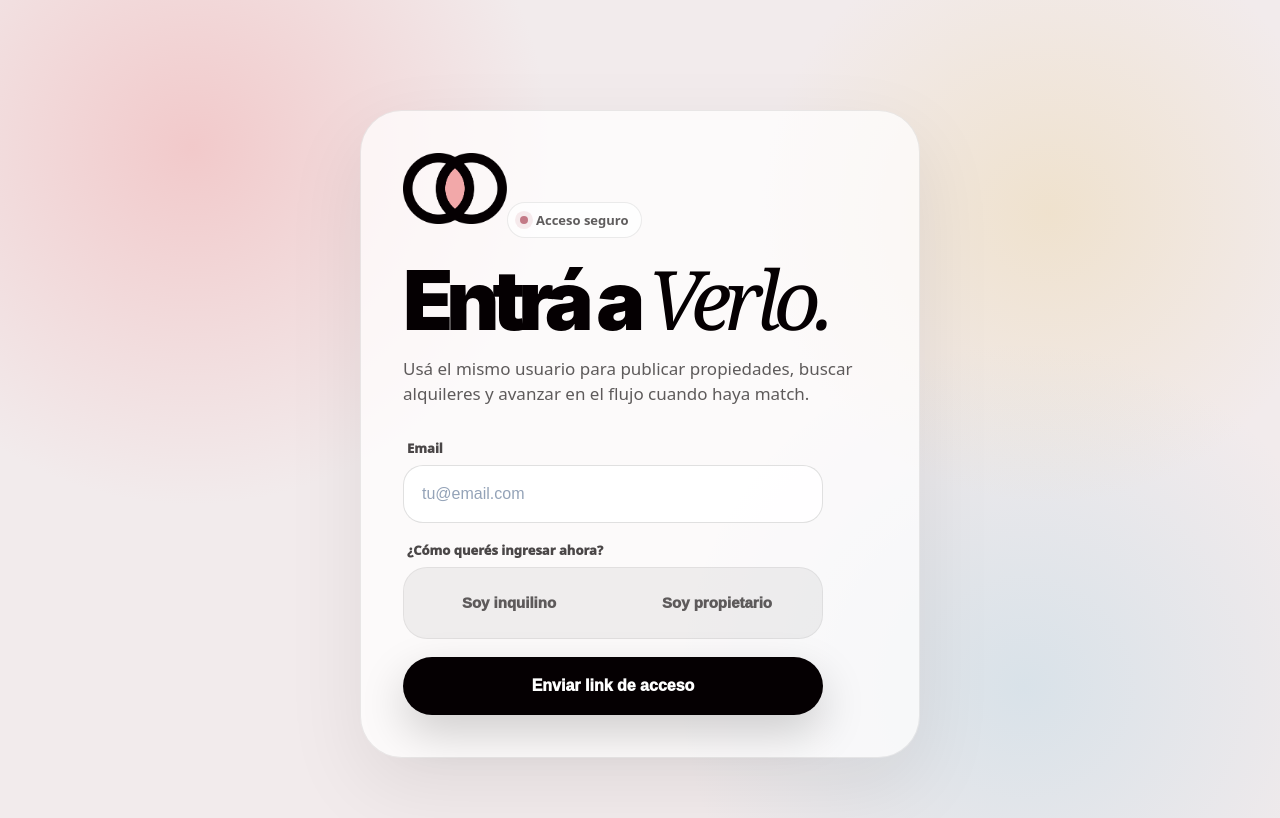
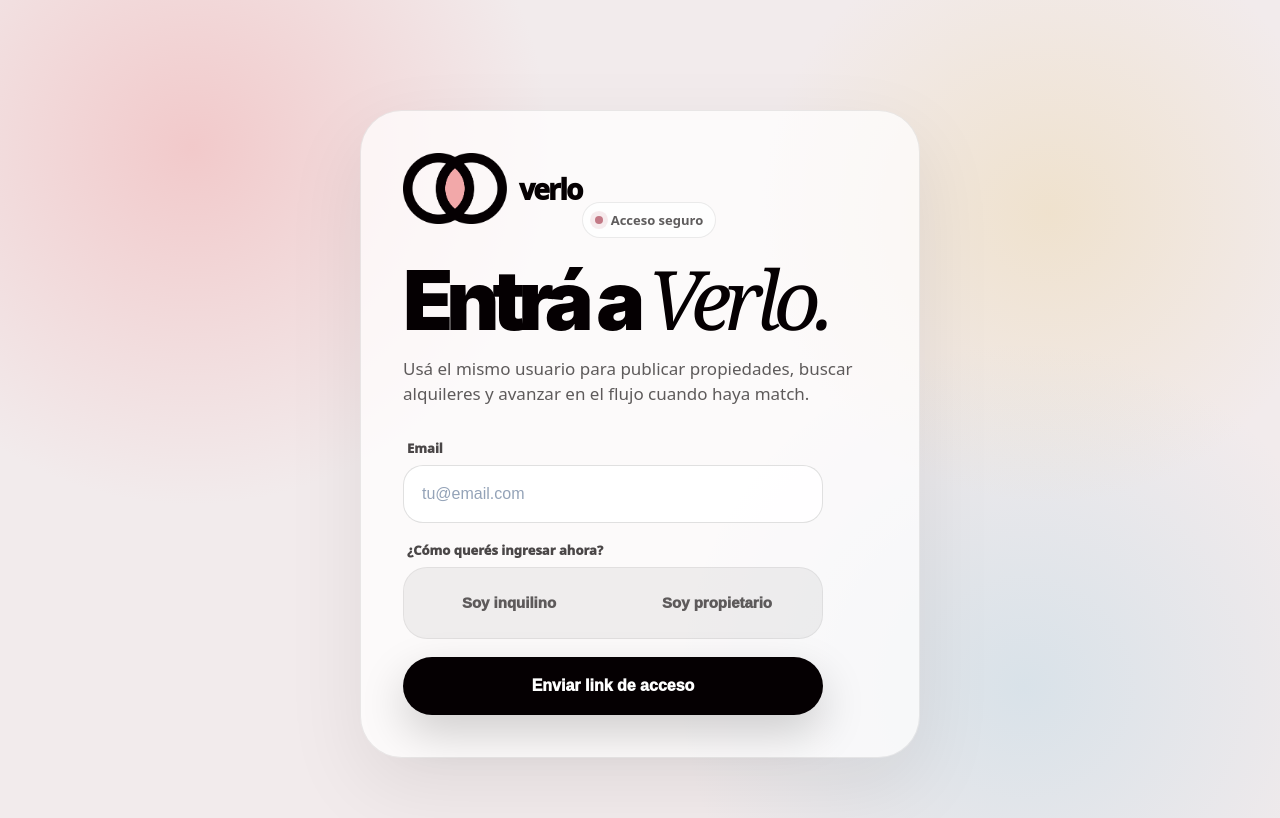
Before and after one commit to rentverlo-dotcom/verlo, a Next.js app: page /login in a window 1280 px wide. Built offline with nearby package versions, Linux system fonts and the light colour scheme.

Commit message:
Update VerloBrand.tsx

```diff
--- a/components/VerloBrand.tsx
+++ b/components/VerloBrand.tsx
@@ -4,24 +4,29 @@ type VerloBrandProps = {
   href?: string
   className?: string
   width?: number
+  showText?: boolean
 }
 
 export default function VerloBrand({
   href = "/",
   className = "brand",
-  width = 112,
+  width = 34,
+  showText = true,
 }: VerloBrandProps) {
   return (
     <Link href={href} className={className} aria-label="Verlo">
       <img
         src="/logo-verlo.png"
-        alt="Verlo"
+        alt=""
+        aria-hidden="true"
         style={{
           width,
           height: "auto",
           display: "block",
         }}
       />
+
+      {showText && <span className="brand-text">verlo</span>}
     </Link>
   )
 }
```
